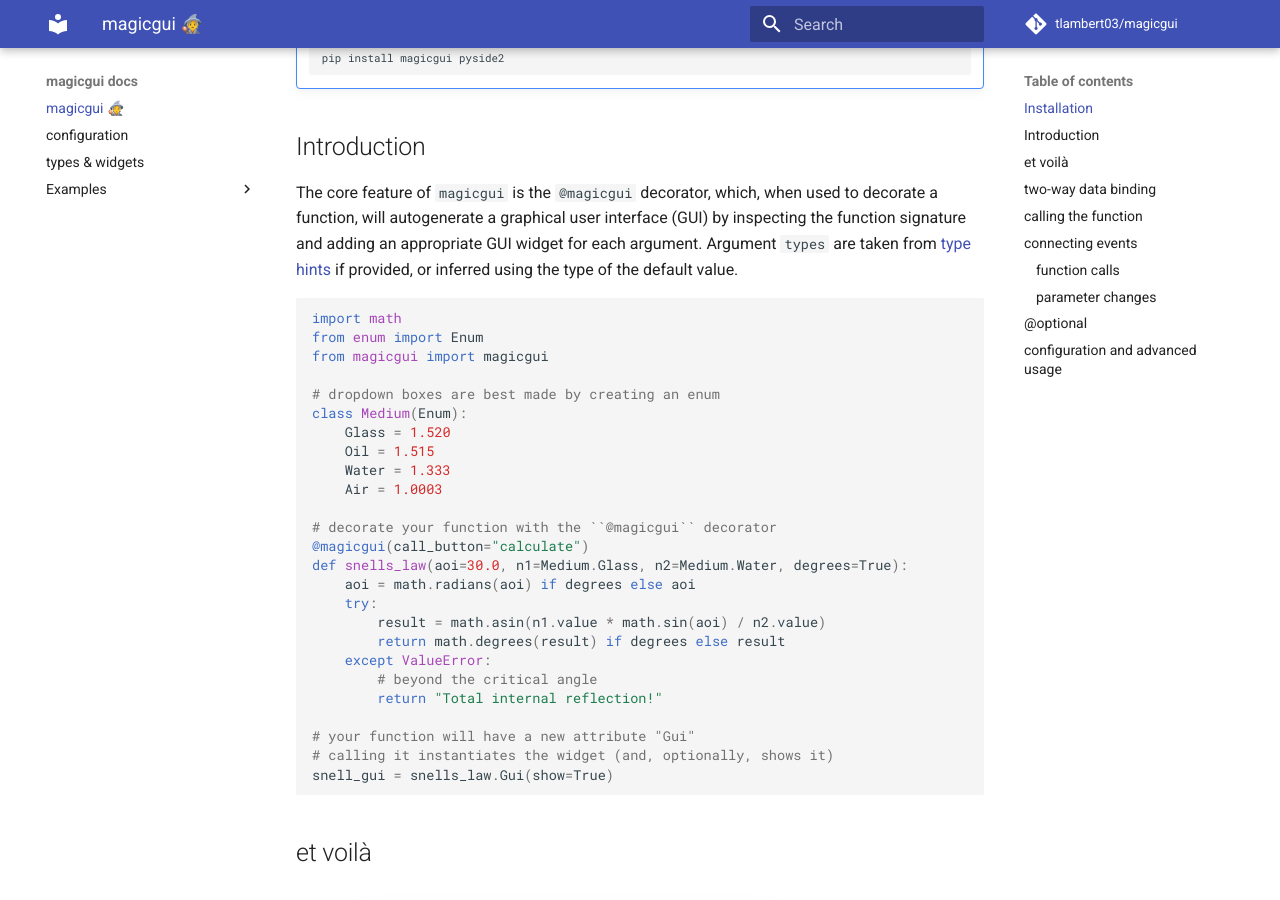
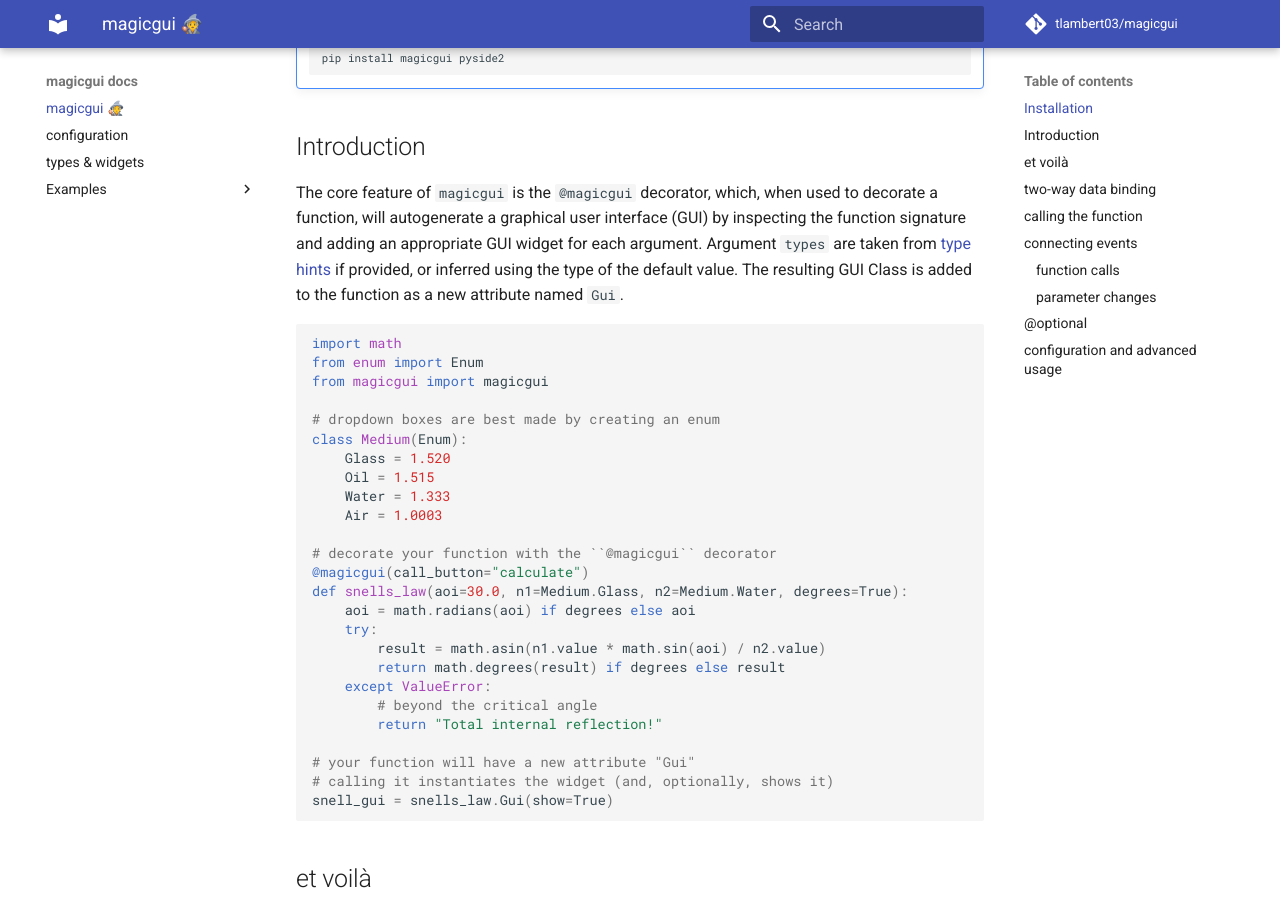
Before and after one commit to pyapp-kit/magicgui, an MkDocs documentation site: the page built from docs/index.md, in a window 1280 px wide and 900 px high, scrolled down 494 px. Built offline with MkDocs 1.6.1 and Material for MkDocs 9.7.7, drawn with Linux system fonts in a browser that asks for light colours; comment, search, counter and statistics services are not loaded.

Commit message:
minor docs change

````diff
--- a/docs/index.md
+++ b/docs/index.md
@@ -30,11 +30,12 @@ pip install magicgui
 
 ## Introduction
 
-The core feature of `magicgui` is the `@magicgui` decorator, which, when used to decorate
-a function, will autogenerate a graphical user interface (GUI) by inspecting the function
-signature and adding an appropriate GUI widget for each argument.  Argument
+The core feature of `magicgui` is the `@magicgui` decorator, which, when used to
+decorate a function, will autogenerate a graphical user interface (GUI) by inspecting
+the function signature and adding an appropriate GUI widget for each argument.  Argument
 `types` are taken from [type hints](https://docs.python.org/3/library/typing.html) if
-provided, or inferred using the type of the  default value.
+provided, or inferred using the type of the  default value.  The resulting GUI Class
+is added to the function as a new attribute named `Gui`.
 
 ```python
 import math
````
